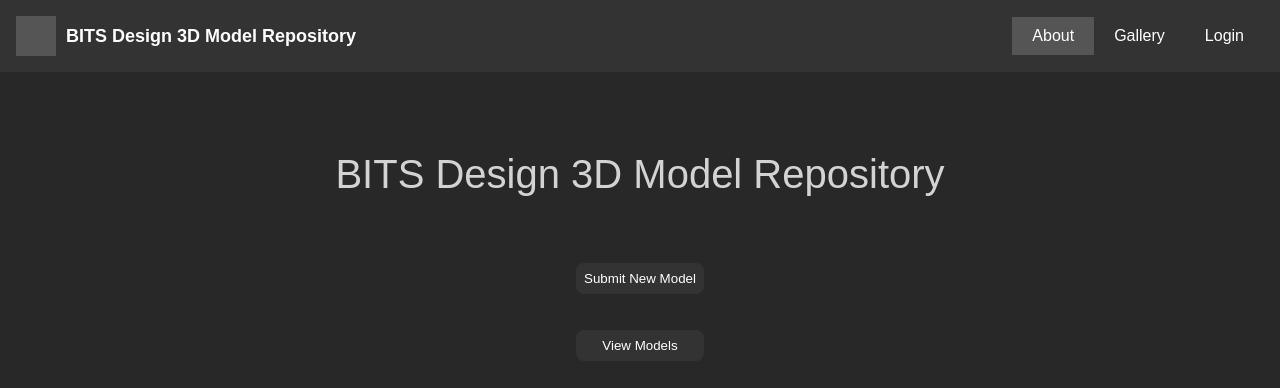
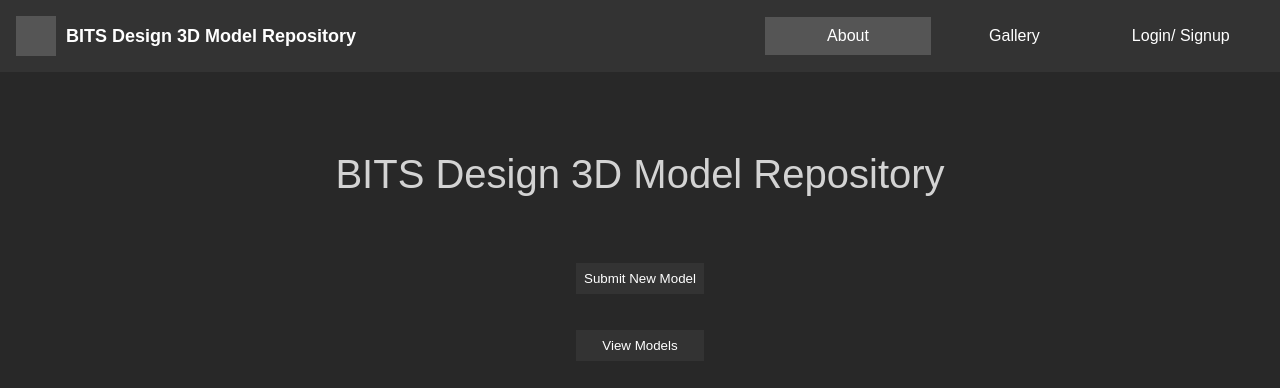
Before and after one commit to CommieP/BITSModelRepository_Prototype, a React (Vite) app: page / in a window 1280 px wide. Shown: the top 388 px of the page. Built offline with nearby package versions, Linux system fonts and the light colour scheme.

Commit message:
Login and Logout with Profile integrated with firebase

```diff
--- a/package.json
+++ b/package.json
@@ -13,6 +13,7 @@
     "@react-three/drei": "^9.114.0",
     "@react-three/fiber": "^8.17.9",
     "@reduxjs/toolkit": "^2.2.7",
+    "firebase": "^10.14.1",
     "react": "^18.3.1",
     "react-dom": "^18.3.1",
     "react-redux": "^9.1.2",
--- a/src/App.css
+++ b/src/App.css
@@ -6,7 +6,6 @@ body {
   font-family: sans-serif;
 }
 
-/* Mobile-First Styling */
 .navBar {
   display: flex;
   justify-content: space-between;
@@ -16,8 +15,6 @@ body {
   color: white;
 }
 
-
-
 .navBarBranding {
   display: flex;
   align-items: center;
@@ -26,38 +23,37 @@ body {
 .navBarLogoCont {
   width: 2.5rem;
   height: 2.5rem;
-  background-color: #555; /* Placeholder for the logo */
-  margin-right: 0.625rem; /* 10px equivalent */
+  background-color: #555;
+  margin-right: 0.625rem;
 }
 
 .navBarLogoText {
-  font-size: 1.125rem; /* 18px equivalent */
+  font-size: 1.125rem;
   font-weight: bold;
 }
 
-/* Hidden Menu for Mobile */
 .navBarButtonsCont {
   display: none;
   flex-direction: column;
   position: absolute;
   top: 4.60rem;
-  right: 0; /* Align the menu to the right of the page */
+  right: 0;
   background-color: #444;
   border-radius: 0.3125rem;
-  width: 100%; /* 5px equivalent */
+  width: 100%;
 }
 
 .navBarButton {
   background-color: transparent;
   box-sizing: border-box;
   color: white;
-  padding: 1rem; /* 10px equivalent */
-  text-align: right; /* Align text to the right */
+  padding: 1rem;
+  text-align: right;
   border: none;
   cursor: pointer;
-  width: 100%; /* Use full width for buttons */
-  display: flex; /* Enable flex for button */
-  justify-content: flex-end; /* Align text to the right */
+  width: 100%;
+  display: flex;
+  justify-content: flex-end;
   text-decoration: none;
 }
 
@@ -69,7 +65,7 @@ body {
 .hamburgerButton {
   background-color: transparent;
   color: white;
-  font-size: 1.5rem; /* 24px equivalent */
+  font-size: 1.5rem;
   border: none;
   cursor: pointer;
 }
@@ -80,7 +76,7 @@ body {
 }
 
 .navBarButton.active {
-  background-color: #555; /* Highlight the active button */
+  background-color: #555;
   color: #fff;
 }
 
@@ -112,7 +108,6 @@ body {
   border: none;
   color: white;
   padding: 0.5rem;
-  border-radius: 0.5rem;
 }
 
 .loginSignupCont{
@@ -164,11 +159,21 @@ body {
   font-size: 1rem;
 }
 
+.profileButton{
+  margin-top: 1rem;
+  border: none;
+  background-color: #444;
+  color: white;
+  padding-left: 1rem;
+  padding-right: 1rem;
+  padding-bottom: 0.5rem;
+  padding-top: 0.5rem;
+  font-size: 1rem;
+}
 
-/* Desktop View */
-@media (min-width: 48rem) { /* 768px equivalent */
+@media (min-width: 48rem) {
   .hamburgerButton {
-    display: none; /* Hide the hamburger button on larger screens */
+    display: none;
   }
 
   .navBarButtonsCont {
@@ -177,11 +182,14 @@ body {
     position: static;
     transform: none;
     background-color: transparent;
-    width: auto;
+    width: 40%;
+
   }
 
   .navBarButton {
-    padding: 0.625rem 1.25rem; /* 10px 20px equivalent */
+    padding: 0.625rem 1.25rem;
+    justify-content: center;
+    text-align: center;
   }
 
 }
--- a/src/packages/NavBar/index.jsx
+++ b/src/packages/NavBar/index.jsx
@@ -1,9 +1,11 @@
 import React, { useState } from "react";
 import { Link, useLocation } from "react-router-dom";
+import { signOut } from "firebase/auth";
+import { auth } from "../firebaseConfig";
 
-const NavBar = () => {
+const NavBar = ({ user }) => {
   const [menuOpen, setMenuOpen] = useState(false);
-  const location = useLocation(); // Get the current route
+  const location = useLocation();
 
   const toggleMenu = () => {
     setMenuOpen(!menuOpen);
@@ -12,7 +14,7 @@ const NavBar = () => {
   // Function to check if a page is active
   const isActive = (path) => {
     // Set "About" as active if the current path is "/" or "/about"
-    return location.pathname === path || (path === "/about" && location.pathname === "/") ? "active" : "" ;
+    return location.pathname === path || (path === "/about" && location.pathname === "/") ? "active" : "";
   };
 
   const handleLinkClick = () => {
@@ -37,9 +39,17 @@ const NavBar = () => {
         <Link to="/gallery" className={`navBarButton ${isActive("/gallery")}`} onClick={handleLinkClick}>
           Gallery
         </Link>
-        <Link to="/login" className={`navBarButton ${isActive("/login")}`} onClick={handleLinkClick}>
-          Login
-        </Link>
+        {user ? (
+          <>
+            <Link to="/profile" className={`navBarButton ${isActive("/profile")}`} onClick={handleLinkClick}>
+              Profile
+            </Link>
+          </>
+        ) : (
+          <Link to="/login" className={`navBarButton ${isActive("/login")}`} onClick={handleLinkClick}>
+            Login/ Signup
+          </Link>
+        )}
       </div>
     </div>
   );
--- /dev/null
+++ b/src/packages/ProfilePage/index.jsx
@@ -0,0 +1,42 @@
+import { useDispatch } from "react-redux";
+import { useNavigate } from "react-router-dom";
+import { signOut } from "firebase/auth";
+import { auth } from "../firebaseConfig"; // Your Firebase config
+import { clearUser } from "../store/reducers/userReducer"; // Action to clear user from store
+
+const ProfilePage = ({ email }) => {
+  const dispatch = useDispatch();
+  const navigate = useNavigate();
+
+  const handleLogout = async () => {
+    try {
+      // Firebase sign out
+      await signOut(auth);
+      console.log("User logged out successfully");
+
+      // Clear user from Redux store
+      dispatch(clearUser());
+
+      // Navigate to login/signup page
+      navigate("/login");
+    } catch (error) {
+      console.error("Error logging out:", error.message);
+    }
+  };
+
+  return (
+    <div className="page">
+      <h2>Welcome, {email}</h2>
+
+      <button className="profileButton" onClick={handleLogout}>
+        Logout
+      </button>
+
+      <button className="profileButton">
+        Upload Model
+      </button>
+    </div>
+  );
+};
+
+export default ProfilePage;
--- /dev/null
+++ b/src/packages/firebaseConfig/index.js
@@ -0,0 +1,22 @@
+import { initializeApp } from "firebase/app";
+import { getAuth } from "firebase/auth";
+import { getFirestore } from "firebase/firestore";
+
+const firebaseConfig = {
+    apiKey: "AIzaSyC4-HZs_d0QJKIgFWlvEqG0uRtoW1rSUlw",
+    authDomain: "bitsmodelrepository.firebaseapp.com",
+    projectId: "bitsmodelrepository",
+    storageBucket: "bitsmodelrepository.appspot.com",
+    messagingSenderId: "1010122534305",
+    appId: "1:1010122534305:web:88227caf60b8648b1fafe0",
+    measurementId: "G-2H0H9260NZ"
+  };
+
+// Initialize Firebase
+const app = initializeApp(firebaseConfig);
+
+// Get Firebase services
+const auth = getAuth(app);
+const db = getFirestore(app);
+
+export { auth, db };
--- a/src/packages/routes/index.jsx
+++ b/src/packages/routes/index.jsx
@@ -2,16 +2,19 @@ import { BrowserRouter, Route, Routes } from "react-router-dom";
 import AboutPage from "../AboutPage";
 import NavBar from "../NavBar";
 import LoginSignupPage from "../LoginSignupPage";
+import ProfilePage from "../ProfilePage";
+import { useSelector } from "react-redux";
 
 function RoutesHOC() {
+  const user = useSelector((state) => state.userData);
   return (
     <BrowserRouter>
-      <NavBar />
+      <NavBar user = {user.uid}/>
       <Routes>
         <Route exact path="/about" element={<AboutPage />} />
         <Route exact path="/login" element={<LoginSignupPage/>} />
-
-        <Route exact path="/" element={<AboutPage />} />
+        <Route exact path="/profile" element={<ProfilePage email = {user.email} />} />
+        <Route exact path="/" element={<AboutPage/>} />
       </Routes>
     </BrowserRouter>
   );
--- a/src/packages/store/index.js
+++ b/src/packages/store/index.js
@@ -1,10 +1,12 @@
 import { configureStore } from "@reduxjs/toolkit";
 
 import FormDataSlice from "./reducers/formReducer"
+import UserDataSlice from "./reducers/userReducer"
 
 const store = configureStore({
   reducer: {
     formData: FormDataSlice,
+    userData: UserDataSlice
   },
 });
 
--- /dev/null
+++ b/src/packages/store/reducers/userReducer.js
@@ -0,0 +1,22 @@
+import { createSlice } from "@reduxjs/toolkit";
+
+export const userSlice = createSlice({
+  name: "user",
+  initialState: {
+    uid: null,
+    email: null,
+  },
+  reducers: {
+    updateUser: (state, action) => {
+      state.uid = action.payload.uid;
+      state.email = action.payload.email;
+    },
+    clearUser: (state) => {
+      state.uid = null;
+      state.email = null;
+    },
+  },
+});
+
+export const { updateUser, clearUser } = userSlice.actions;
+export default userSlice.reducer;
```
Also changed, not shown: src/packages/LoginSignupPage/index.jsx (+35 -3 lines), 1 other file (tests, documents, lock files or other folders).
